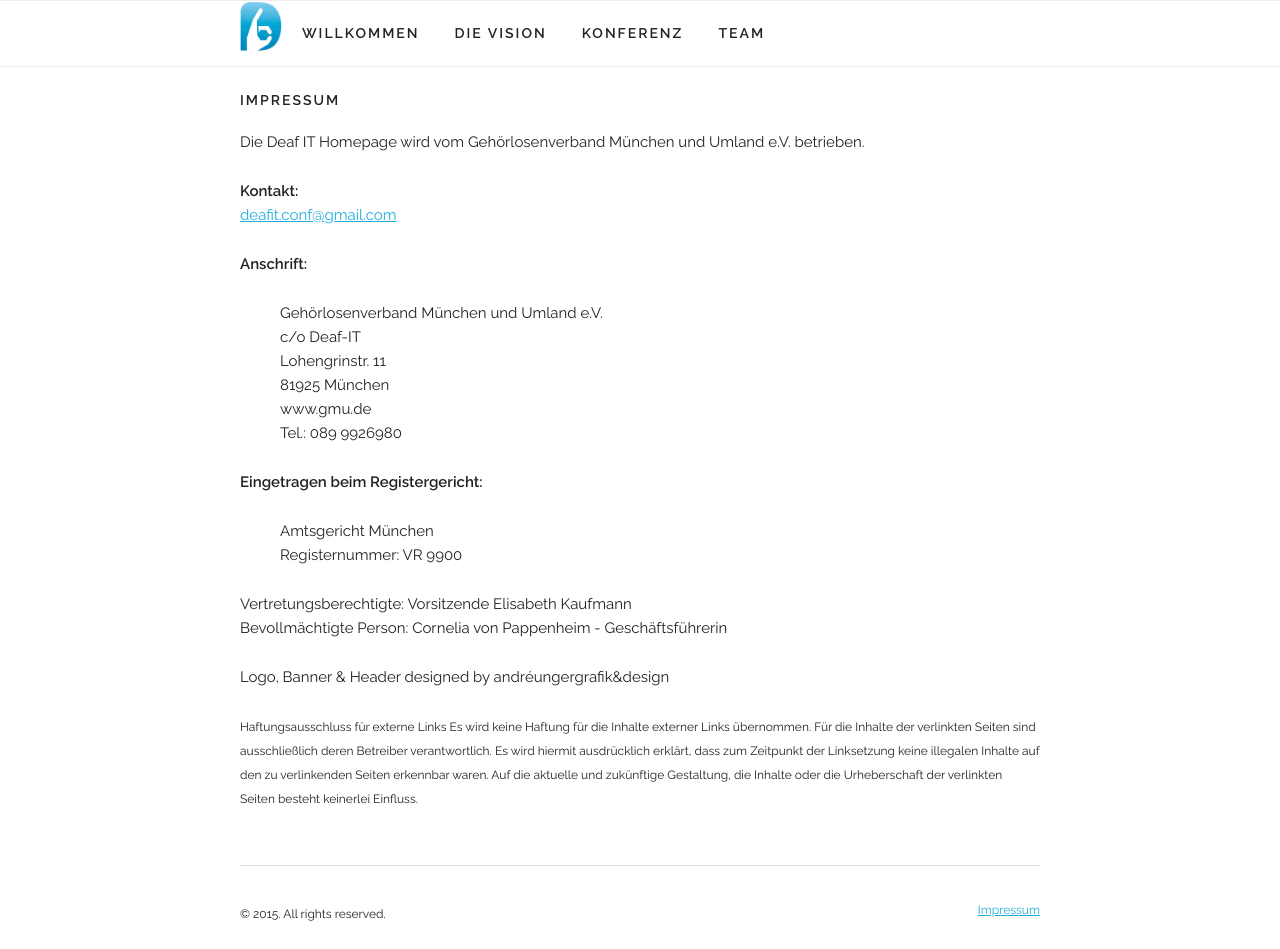
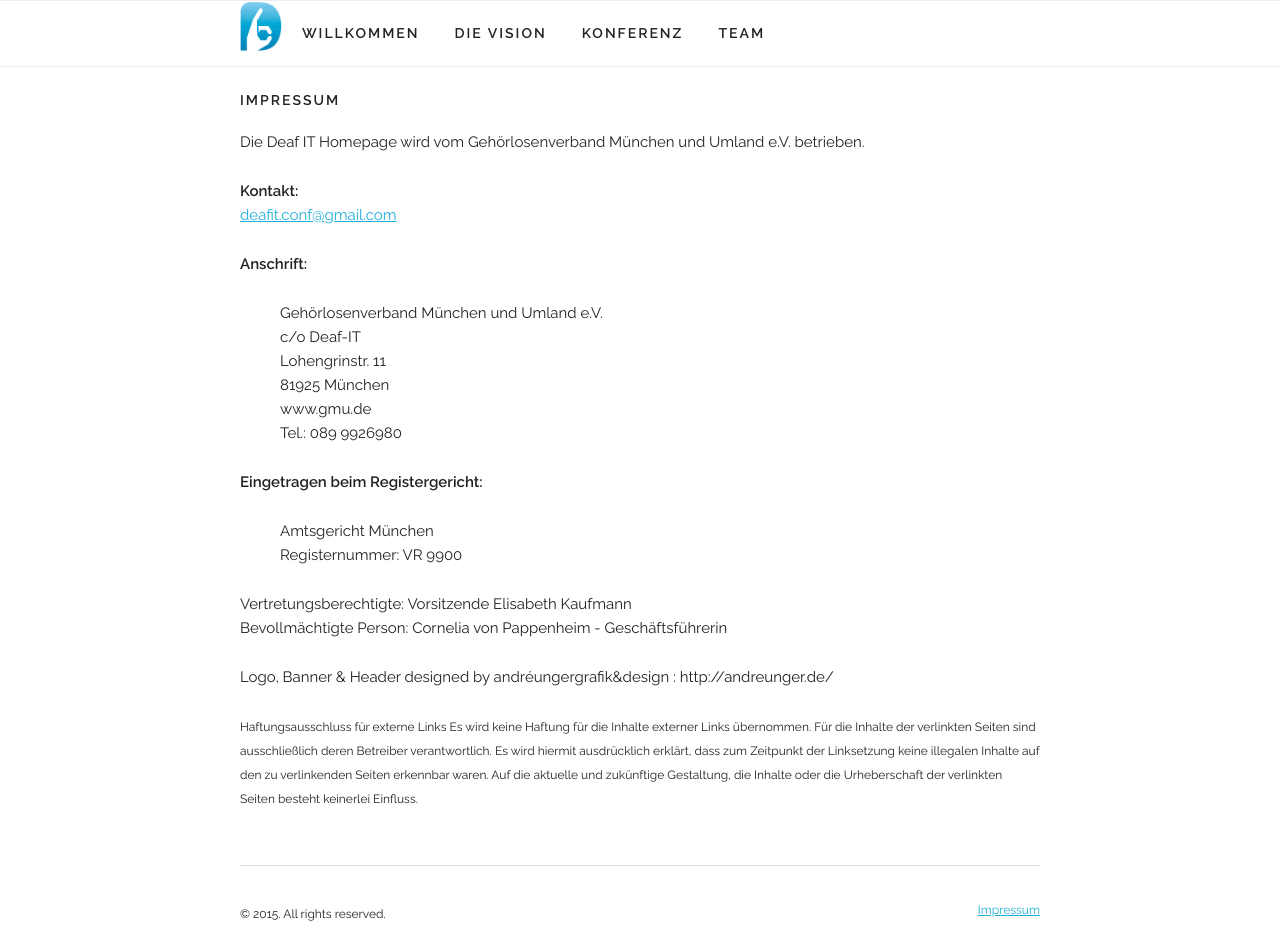
Before and after one commit to NickelPic/deafit.github.io, a Jekyll site: the page built from impressum.md, in a window 1280 px wide and 949 px high. Built offline with Jekyll 4.4.1, drawn with Linux system fonts in a browser that asks for light colours; nearby versions of some CDN libraries; some of the changed lines change nothing that is shown.

Commit message:
Update impressum.md

```diff
--- a/impressum.md
+++ b/impressum.md
@@ -25,7 +25,7 @@
 Vertretungsberechtigte: Vorsitzende Elisabeth Kaufmann<br>
 Bevollmächtigte Person: Cornelia von Pappenheim - Geschäftsführerin
 
-Logo, Banner & Header designed by andréungergrafik&design
+Logo, Banner & Header designed by andréungergrafik&design : http://andreunger.de/
 
 <small>
 Haftungsausschluss für externe Links
```
